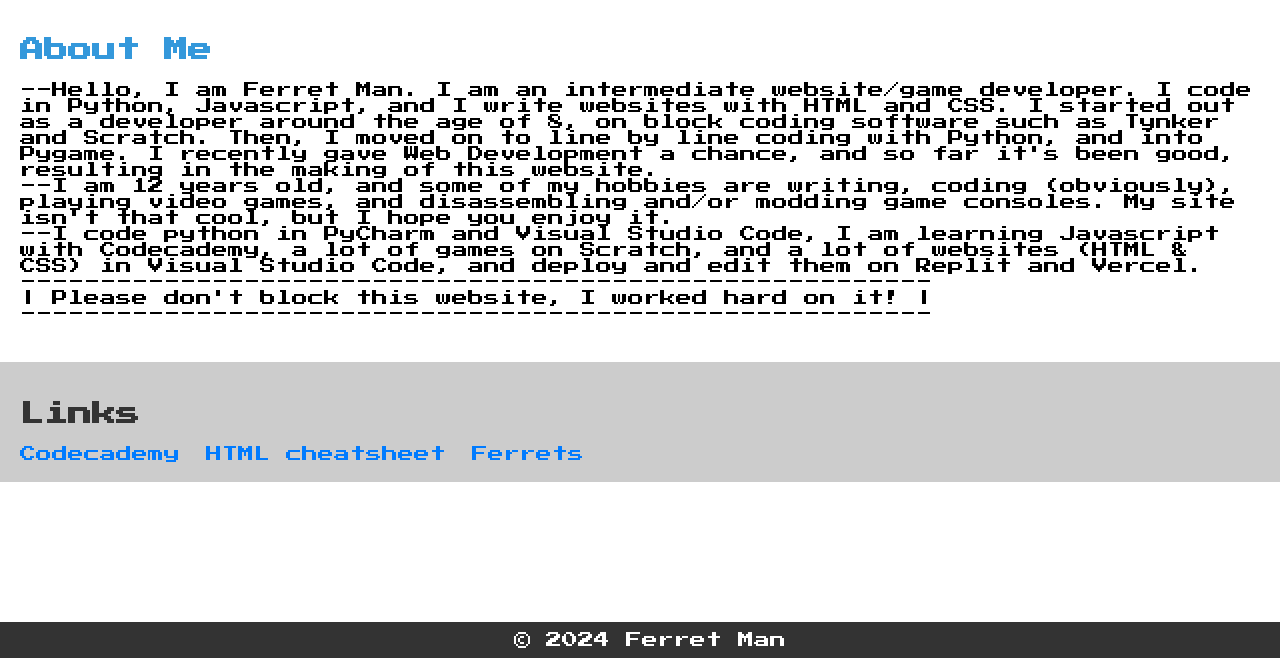
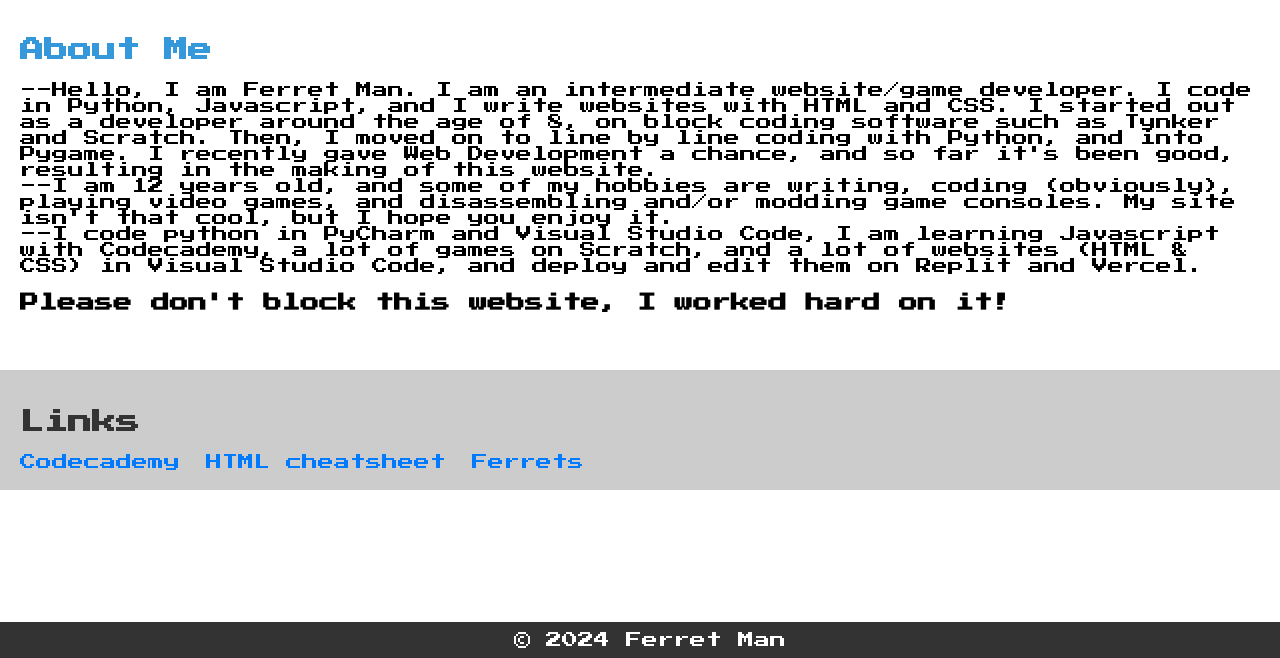
Before and after one commit to kyle22112/ferret-man, a plain HTML site: page index.html in a window 1280 px wide. Shown: the part 142-800 px from the top of the page. Drawn offline with Linux system fonts and the light colour scheme.

Commit message:
Update index.html

```diff
--- a/index.html
+++ b/index.html
@@ -45,9 +45,9 @@
             a lot of games on Scratch, and a lot of websites
             (HTML & CSS) in Visual Studio Code, and deploy and
             edit them on Replit and Vercel. <br>
-           --------------------------------------------------------- <br>
-           | Please don't block this website, I worked hard on it! | <br>
-           ---------------------------------------------------------
+        <h3>
+            Please don't block this website, I worked hard on it!
+        </h3>
         </p>
     </section>
 
```
